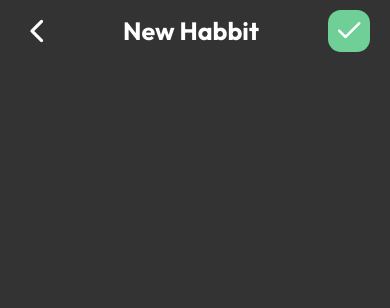
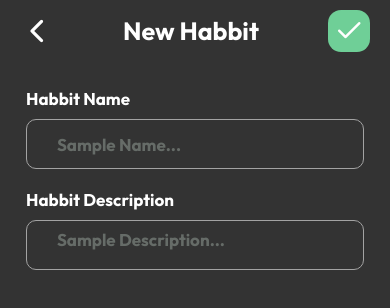
Before and after one commit to Yury-Scherbatyuk/habby-app, a React Native app: screen /Edit in a window 390 px wide. Shown: the top 308 px of the page. Built offline with nearby package versions, Linux system fonts and the light colour scheme.

Commit message:
Fields name and describtion added according to styles on EditPage.tsx Describtion field grows depend on content

```diff
--- a/package.json
+++ b/package.json
@@ -17,6 +17,7 @@
     "prop-types": "^15.8.1",
     "react": "18.2.0",
     "react-dom": "18.2.0",
+    "react-hook-form": "^7.51.5",
     "react-native": "0.74.1",
     "react-native-safe-area-context": "4.10.1",
     "react-native-screens": "3.31.1",
--- /dev/null
+++ b/src/components/HabbitFields.tsx
@@ -0,0 +1,113 @@
+import { useState } from 'react'
+import { useForm, SubmitHandler, Controller } from 'react-hook-form'
+import { TextInput, View, StyleSheet, Button, Text } from 'react-native'
+import { SafeAreaView } from 'react-native-safe-area-context'
+import { Colors } from '../colors'
+
+type Inputs = {
+  example: string
+  exampleRequired: string
+}
+
+export default function HabbitFields() {
+  const [descriptionHeight, setDescriptionHeight] = useState(0)
+
+  const {
+    control,
+    handleSubmit,
+    formState: { errors },
+  } = useForm()
+  const [submittedData, setSubmittedData] = useState(null)
+
+  const onSubmit = (data: any) => {
+    // Simulate form submission
+    console.log('Submitted Data:', data)
+    setSubmittedData(data)
+  }
+
+  return (
+    <View style={{ width: '100%' }}>
+      <View style={styles.container}>
+        <Text style={styles.heading}>Habbit Name</Text>
+        <Controller
+          control={control}
+          name="habbitName"
+          rules={{ required: 'This field is required' }}
+          render={({ field: { onChange, onBlur, value } }) => (
+            <TextInput
+              autoCapitalize={'characters'}
+              style={styles.input}
+              onBlur={onBlur}
+              onChangeText={onChange}
+              value={value}
+              placeholder="Sample Name..."
+              placeholderTextColor={Colors.lightGray}
+            />
+          )}
+        />
+        {errors.firstName && (
+          <Text style={styles.errorText}>Error Habbit Name</Text>
+        )}
+
+        <Text style={styles.heading}>Habbit Description</Text>
+        <Controller
+          control={control}
+          name="habbitDescription"
+          rules={{ required: 'This field is required' }}
+          render={({ field: { onChange, onBlur, value } }) => (
+            <TextInput
+              style={[
+                styles.input,
+                { height: Math.max(50, descriptionHeight) },
+              ]}
+              onBlur={onBlur}
+              onChangeText={onChange}
+              value={value}
+              placeholder="Sample Description..."
+              placeholderTextColor={Colors.lightGray}
+              multiline={true}
+              onContentSizeChange={(event) =>
+                setDescriptionHeight(event.nativeEvent.contentSize.height)
+              }
+            />
+          )}
+        />
+        {errors.lastName && (
+          <Text style={styles.errorText}>Error Habbit Description</Text>
+        )}
+
+        {/* <Button title="Send" onPress={handleSubmit(onSubmit)} /> */}
+      </View>
+    </View>
+  )
+}
+
+const styles = StyleSheet.create({
+  container: {
+    padding: 16,
+    margin: 10,
+  },
+  input: {
+    height: 50,
+    borderColor: Colors.grayText,
+    borderWidth: 1,
+    marginBottom: 20,
+    padding: 8,
+    borderRadius: 10,
+    fontFamily: 'Outfit-Bold',
+    fontSize: 17,
+    color: Colors.green.bright,
+    paddingLeft: 30,
+    maxHeight: 80,
+  },
+  heading: {
+    fontFamily: 'Outfit-Bold',
+    color: 'white',
+    fontSize: 17,
+    paddingBottom: 10,
+  },
+  errorText: {
+    color: 'red',
+    marginBottom: 10,
+  },
+})
--- a/src/pages/EditPage.tsx
+++ b/src/pages/EditPage.tsx
@@ -2,7 +2,6 @@ import {
   View,
   Text,
   StyleSheet,
-  TextInput,
   SafeAreaView,
   Platform,
   Pressable,
@@ -14,6 +13,7 @@ import { Colors } from '../colors'
 import React from 'react'
 import { useFonts } from 'expo-font'
 import { NavigationProp } from '@react-navigation/native'
+import HabbitFields from '../components/HabbitFields'
 
 interface PageProps {
   navigation: NavigationProp<any, any>
@@ -52,15 +52,9 @@ export default function EditPage({ navigation }: PageProps) {
           iconSize={30}
           iconColor={Colors.white}
         />
-        {/* <TextInput
-          style={styles.input}
-          onChangeText={onChangeNumber}
-          value={number}
-          placeholder="useless placeholder"
-          keyboardType="numeric"
-        /> */}
-        {/* <CoreIcon icon={CoreIcons.Back} size={34} color="white" /> */}
+
       </View>
+      <HabbitFields />
     </SafeAreaView>
   )
 }
@@ -86,10 +80,4 @@ const styles = StyleSheet.create({
   space: {
     width: '30%',
   },
-  input: {
-    height: 40,
-    margin: 12,
-    borderWidth: 1,
-    padding: 10,
-  },
 })
```
Also changed, not shown: 1 other file (tests, documents, lock files or other folders).
